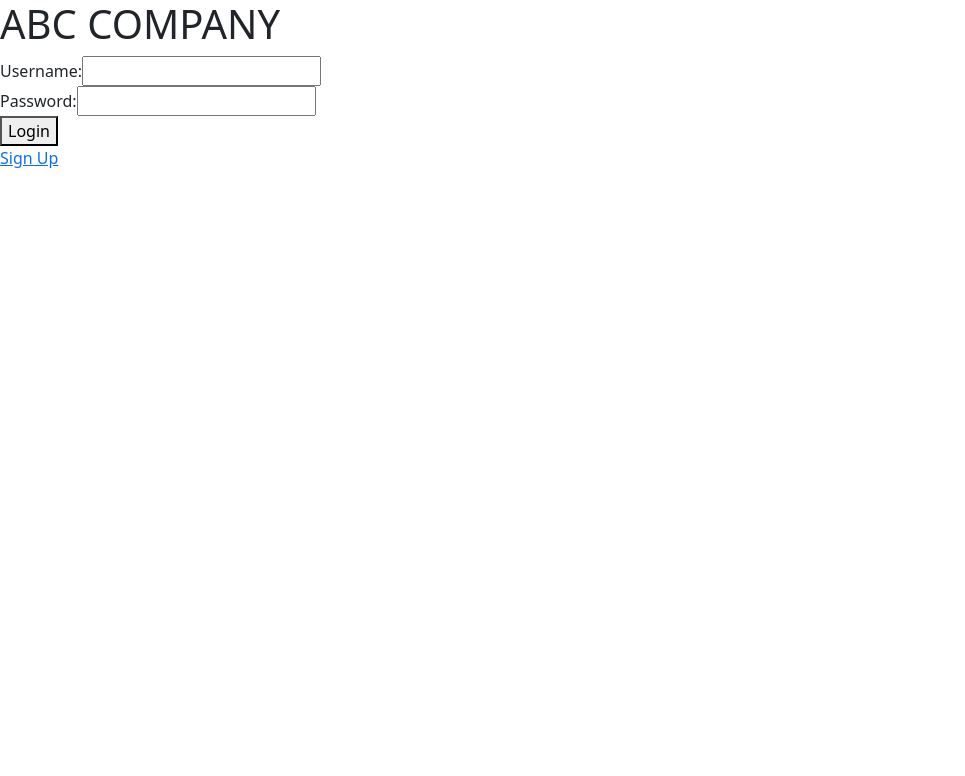
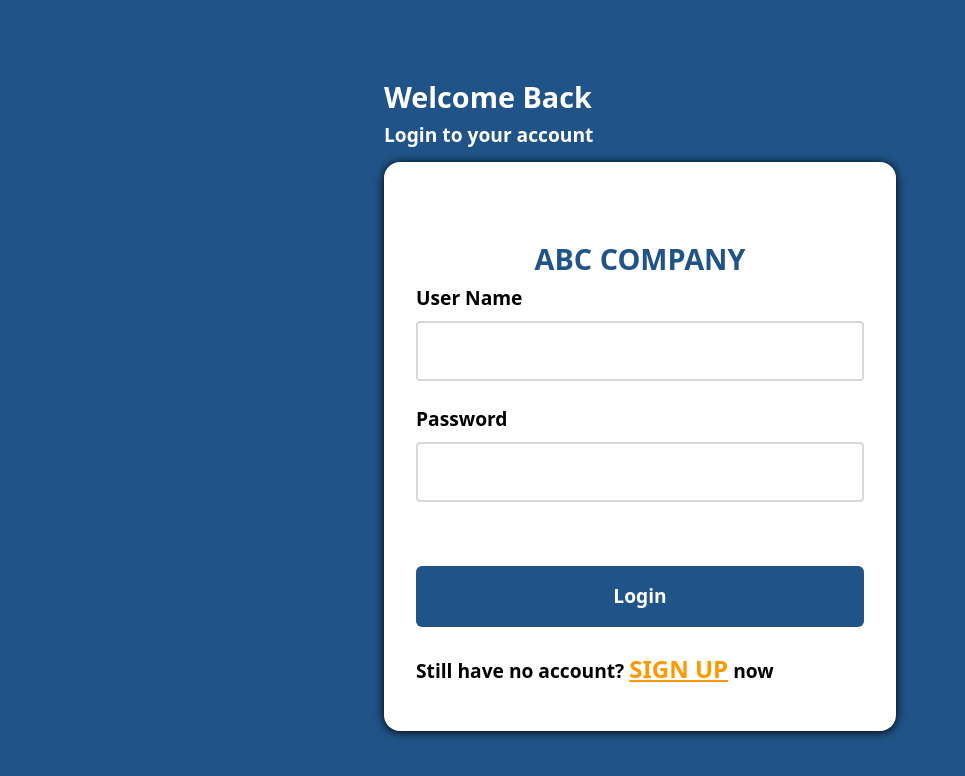
Before and after one commit to shakya98/user-registration-system, a React (Create React App) app in the folder react-18/: page / in a window 1280 px wide. Shown: the top 776 px of the page, without its empty margins (0-965 px from the left). Built offline with nearby package versions, Linux system fonts and the light colour scheme.

Commit message:
Adding login page styles

```diff
--- a/react-18/src/components/layout/Header.tsx
+++ b/react-18/src/components/layout/Header.tsx
@@ -41,7 +41,7 @@ const Header: React.FC<Props> = ({ userInfo }) => {
 
             <ul className="navbar-nav d-flex flex-row me-1">
               <li className="nav-item">
-                <a className="nav-link text-color-1 text-2" href="#">
+                <a className="nav-link text-color-1 text-3" href="#">
                   {userInfo.patient.name}
                 </a>
               </li>
--- a/react-18/src/components/public/login/LoginForm.tsx
+++ b/react-18/src/components/public/login/LoginForm.tsx
@@ -7,8 +7,6 @@ const LoginForm: React.FC = () => {
 
   const client_id = process.env.REACT_APP_CLIENT_ID;
   const client_secret = process.env.REACT_APP_CLIENT_SECRET;
-
-  console.log(client_id);
 
   const handleSubmit = async (event: React.FormEvent<HTMLFormElement>) => {
     event.preventDefault();
@@ -37,27 +35,62 @@ const LoginForm: React.FC = () => {
   };
 
   return (
-    <form onSubmit={handleSubmit}>
-      <div>
-        <label htmlFor="username">Username:</label>
+    <>
+      <div className="login-div">
+        <div className="login-headings">
+          <h1 className="text-color-5 text-0">Welcome Back</h1>
+          <h2 className="text-color-5 text-2">Login to your account</h2>
+        </div>
+        <form className="login-form bg-color-2" onSubmit={handleSubmit}>
+          <h1 className="navbar-brand text-0 text-center">ABC COMPANY</h1>
+          <div className="form-outline mb-4">
+            <label
+              className="form-label text-color-3 text-2 login-label"
+              htmlFor="username"
+            >
+              User Name
+            </label>
             <input
+              className="form-control login-input"
               type="text"
               id="username"
               value={username}
               onChange={(e) => setUsername(e.target.value)}
             />
           </div>
-      <div>
-        <label htmlFor="password">Password:</label>
+
+          <div className="form-outline mb-4">
+            <label
+              className="form-label text-color-3 text-2 login-label"
+              htmlFor="password"
+            >
+              Password
+            </label>
             <input
+              className="form-control login-input"
               type="password"
               id="password"
               value={password}
               onChange={(e) => setPassword(e.target.value)}
             />
           </div>
-      <button type="submit">Login</button>
+
+          <button type="submit" className="btn btn-primary block mb-4 text-2">
+            Login
+          </button>
+
+          <div>
+            <p className="text-color-3 text-2 login-label">
+              Still have no account?{" "}
+              <a className="text-color-4 text-1" href="/signup">
+                SIGN UP
+              </a>{" "}
+              now
+            </p>
+          </div>
         </form>
+      </div>
+    </>
   );
 };
 
--- a/react-18/src/components/public/login/LoginScreen.tsx
+++ b/react-18/src/components/public/login/LoginScreen.tsx
@@ -4,10 +4,8 @@ import LoginForm from './LoginForm';
 
 const LoginScreen: React.FC = () => {
   return (
-    <div>
-      <h1>ABC COMPANY</h1>
+    <div className='bg-color-1 login-main'>
       <LoginForm />
-      <Link to="/signup">Sign Up</Link>
     </div>
   );
 };
--- a/react-18/src/index.css
+++ b/react-18/src/index.css
@@ -1,14 +1,14 @@
 body {
   margin: 0;
-  font-family: -apple-system, BlinkMacSystemFont, 'Segoe UI', 'Roboto', 'Oxygen',
-    'Ubuntu', 'Cantarell', 'Fira Sans', 'Droid Sans', 'Helvetica Neue',
+  font-family: -apple-system, BlinkMacSystemFont, "Segoe UI", "Roboto", "Oxygen",
+    "Ubuntu", "Cantarell", "Fira Sans", "Droid Sans", "Helvetica Neue",
     sans-serif;
   -webkit-font-smoothing: antialiased;
   -moz-osx-font-smoothing: grayscale;
 }
 
 code {
-  font-family: source-code-pro, Menlo, Monaco, Consolas, 'Courier New',
+  font-family: source-code-pro, Menlo, Monaco, Consolas, "Courier New",
     monospace;
 }
 
@@ -28,35 +28,102 @@ code {
   z-index: 1;
 }
 
-nav{
-  background-color: #d9d9d9!important;
+nav {
+  background-color: #d9d9d9 !important;
 }
 
-.navbar-brand{
-  color: #205387!important;
+.bg-color-1 {
+  background-color: #205387 !important;
 }
-.text-color-1{
-  color: #7c7979!important;
-}
-.text-color-2{
-  color: #4d4949!important;
+.bg-color-2 {
+  background-color: #fff !important;
 }
 
-.text-color-3{
-  color: #000!important;
+.navbar-brand {
+  color: #205387 !important;
+}
+.text-color-1 {
+  color: #7c7979 !important;
+}
+.text-color-2 {
+  color: #4d4949 !important;
 }
 
-.text-1{
-  font-size: 1.5rem!important;
-  font-weight: 700!important;
+.text-color-3 {
+  color: #000 !important;
 }
 
-.text-2{
-  font-size: 1rem!important;
-  font-weight: 600!important;
+.text-color-4 {
+  color: #ff9900 !important;
 }
 
-.text-3{
-  font-size: 1rem!important;
-  font-weight: 600!important;
+.text-color-5 {
+  color: #fff !important;
 }
+
+.text-0 {
+  font-size: 1.8rem !important;
+  font-weight: 700 !important;
+}
+
+.text-1 {
+  font-size: 1.5rem !important;
+  font-weight: 700 !important;
+}
+
+.text-2 {
+  font-size: 1.2rem !important;
+  font-weight: 600 !important;
+}
+
+.text-3 {
+  font-size: 1rem !important;
+  font-weight: 600 !important;
+}
+
+.block {
+  display: block !important;
+  width: 100% !important;
+  border: none !important;
+  background-color: #205387 !important;
+  padding: 1rem 1.5rem !important;
+  font-size: 1.2rem !important;
+  cursor: pointer;
+  text-align: center;
+  margin-top: 4rem;
+}
+
+.login-main {
+  text-align: center;
+}
+
+.login-div {
+  margin-top: 5rem;
+  text-align: center;
+  width: 40%;
+  display: inline-block;
+}
+
+.login-form {
+  padding: 5rem 2rem 5rem 2rem;
+  width: 100% !important;
+  border-radius: 1rem !important;
+  margin-bottom: 10rem;
+  box-shadow: 0px 1px 10px #000000;
+}
+
+.login-headings {
+  text-align: left !important;
+  margin-bottom: 1rem;
+}
+
+.login-label {
+  text-align: left !important;
+  float: left !important;
+}
+
+.login-input {
+  border: 0.15rem solid #d9d9d9 !important;
+  border-radius: 4px !important;
+  padding: 1rem 1.5rem !important;
+}
```
Lines whose indentation alone changed are shown as unchanged.
